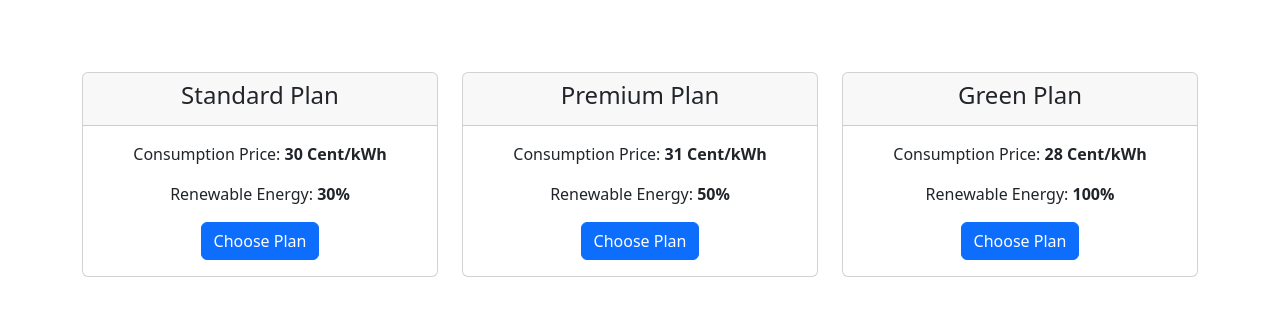
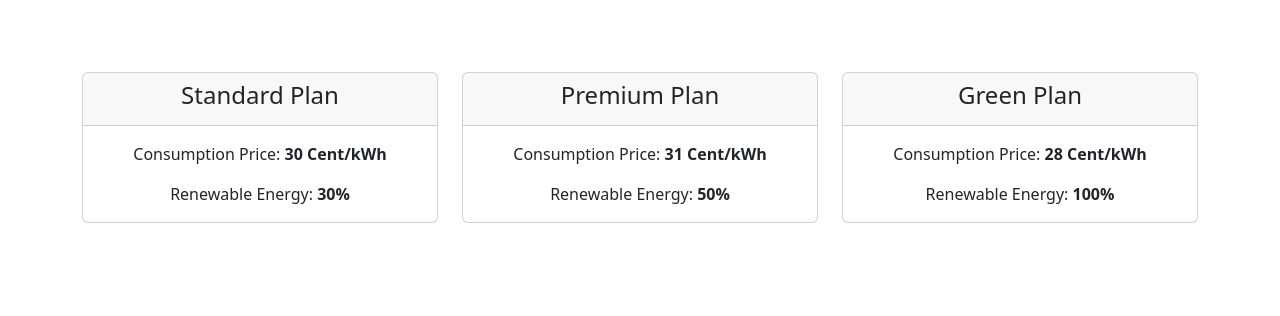
Before and after one commit to CelMur/TINF21CS2_Security_by_Design_Gruppenprojekt, a Django app: page /pricing/ in a window 1280 px wide. Shown: the part 64-380 px from the top of the page. Run offline with Django 3.2, Linux system fonts and the light colour scheme; parts of the project's set-up code (start-up, migrations or seed data) failed here and were passed over; some libraries are stand-ins or nearby versions.

Commit message:
Remove Choose Plan Button in Pricing

```diff
--- a/Project/electricity-provider/templates/ui_pricing_page.html
+++ b/Project/electricity-provider/templates/ui_pricing_page.html
@@ -75,7 +75,6 @@ Pricing
                     <div class="card-body">
                         <p class="card-text">Consumption Price: <strong>30 Cent/kWh</strong></p>
                         <p class="card-text">Renewable Energy: <strong>30%</strong></p>
-                        <a href="#" class="btn btn-primary">Choose Plan</a>
                     </div>
                 </div>
             </div>
@@ -87,7 +86,6 @@ Pricing
                     <div class="card-body">
                         <p class="card-text">Consumption Price: <strong>31 Cent/kWh</strong></p>
                         <p class="card-text">Renewable Energy: <strong>50%</strong></p>
-                        <a href="#" class="btn btn-primary">Choose Plan</a>
                     </div>
                 </div>
             </div>
@@ -99,7 +97,6 @@ Pricing
                     <div class="card-body">
                         <p class="card-text">Consumption Price: <strong>28 Cent/kWh</strong></p>
                         <p class="card-text">Renewable Energy: <strong>100%</strong></p>
-                        <a href="#" class="btn btn-primary">Choose Plan</a>
                     </div>
                 </div>
             </div>
```
